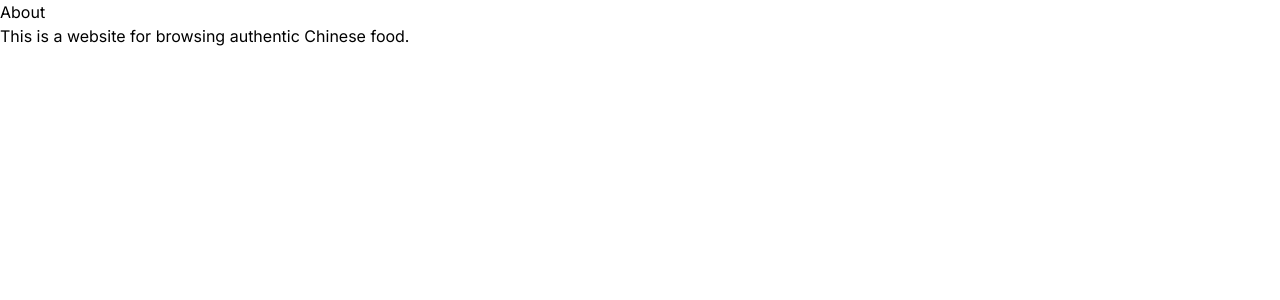
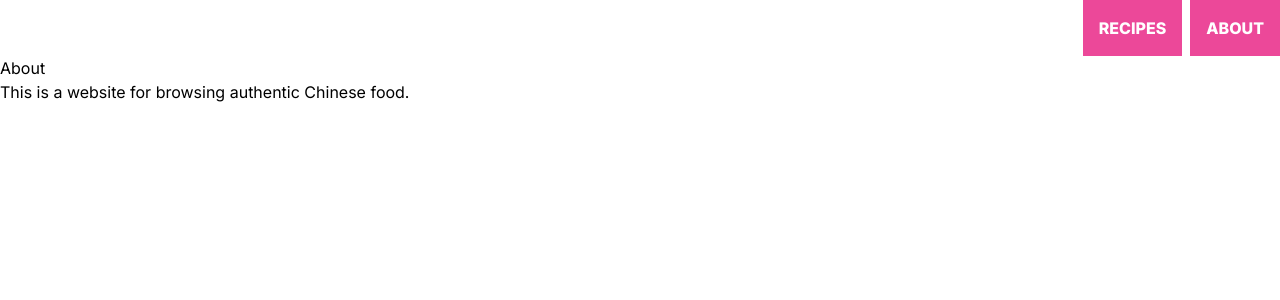
Before and after one commit to sharpsteelsoftware/authentic-chinese-food-next, a Next.js app: page /about in a window 1280 px wide. Shown: the top 300 px of the page. Built offline with nearby package versions, Linux system fonts and the light colour scheme.

Commit message:
more around navigating bar

```diff
--- a/app/layout.tsx
+++ b/app/layout.tsx
@@ -1,12 +1,13 @@
-import './globals.css'
 import type { Metadata } from 'next'
 import { Inter } from 'next/font/google'
+import { Navigate } from '@/components/nav'
+import './globals.css'
 
 const inter = Inter({ subsets: ['latin'] })
 
 export const metadata: Metadata = {
   title: 'Authentic Chinese Food',
-      description: 'Enjoy browsing diffrerent kinds of chinese cuisine.',
+  description: 'Enjoy browsing diffrerent kinds of chinese cuisine.',
 }
 
 export default function RootLayout({
@@ -15,8 +16,11 @@ export default function RootLayout({
   children: React.ReactNode
 }) {
   return (
-    <html lang="en">
-      <body className={inter.className}>{children}</body>
+    <html lang='en'>
+      <body className={inter.className}>
+        <Navigate />
+        {children}
+      </body>
     </html>
   )
 }
--- a/app/page.tsx
+++ b/app/page.tsx
@@ -1,4 +1,5 @@
 import { Debug } from '@/components/debug'
+import { Navigate } from '@/components/nav'
 import { sanityClient } from '@/lib/sanity'
 
 export default async function Home() {
@@ -6,8 +7,9 @@ export default async function Home() {
   // const res = await fetch('https://api.github.com/repos/vercel/next.js');
   const result = await sanityClient.fetch('*[_type == "cuisine"]')
   return (
-    <main className='mt-24 text-center text-4xl uppercase'>
-      <Debug data={result} />
+    <main className=''>
+
+      {/* <Debug data={result} /> */}
     </main>
   )
 }
```
